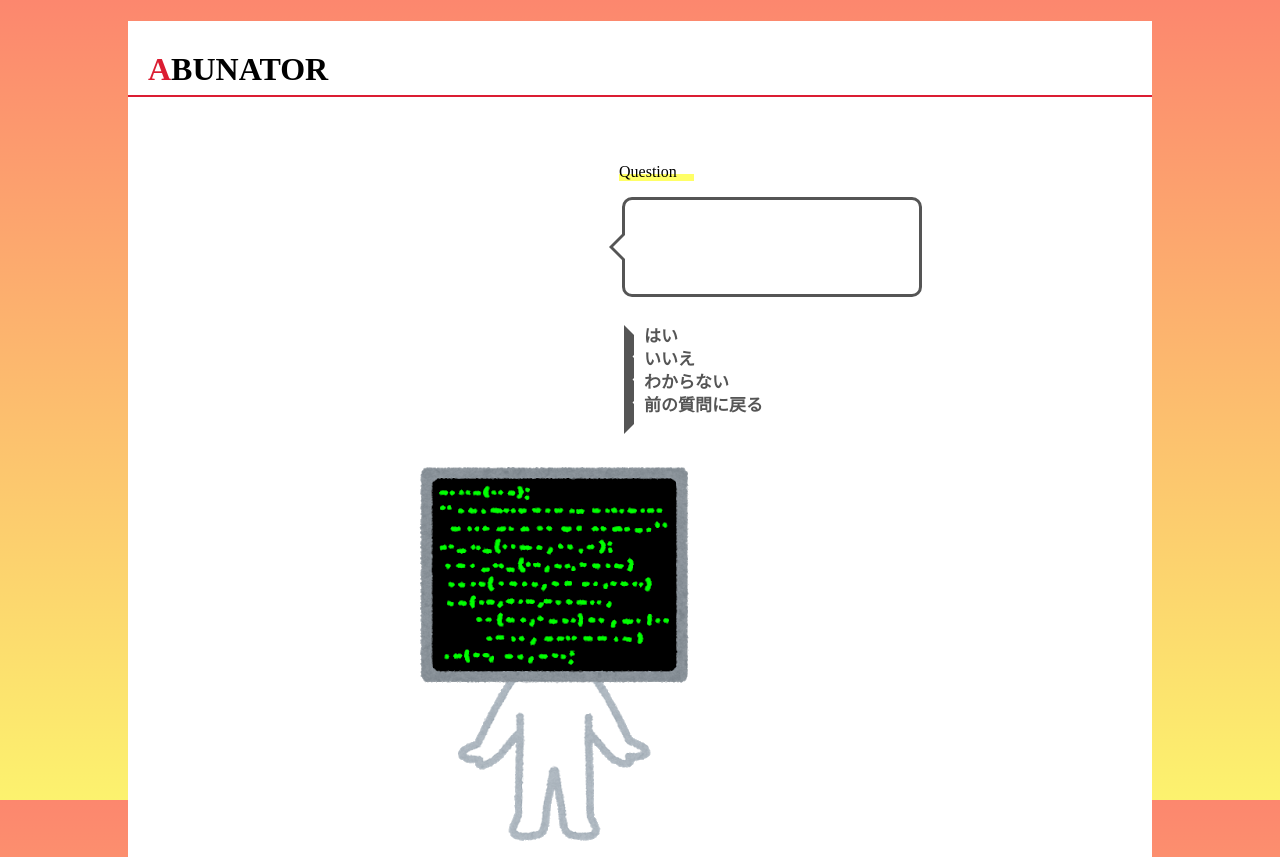
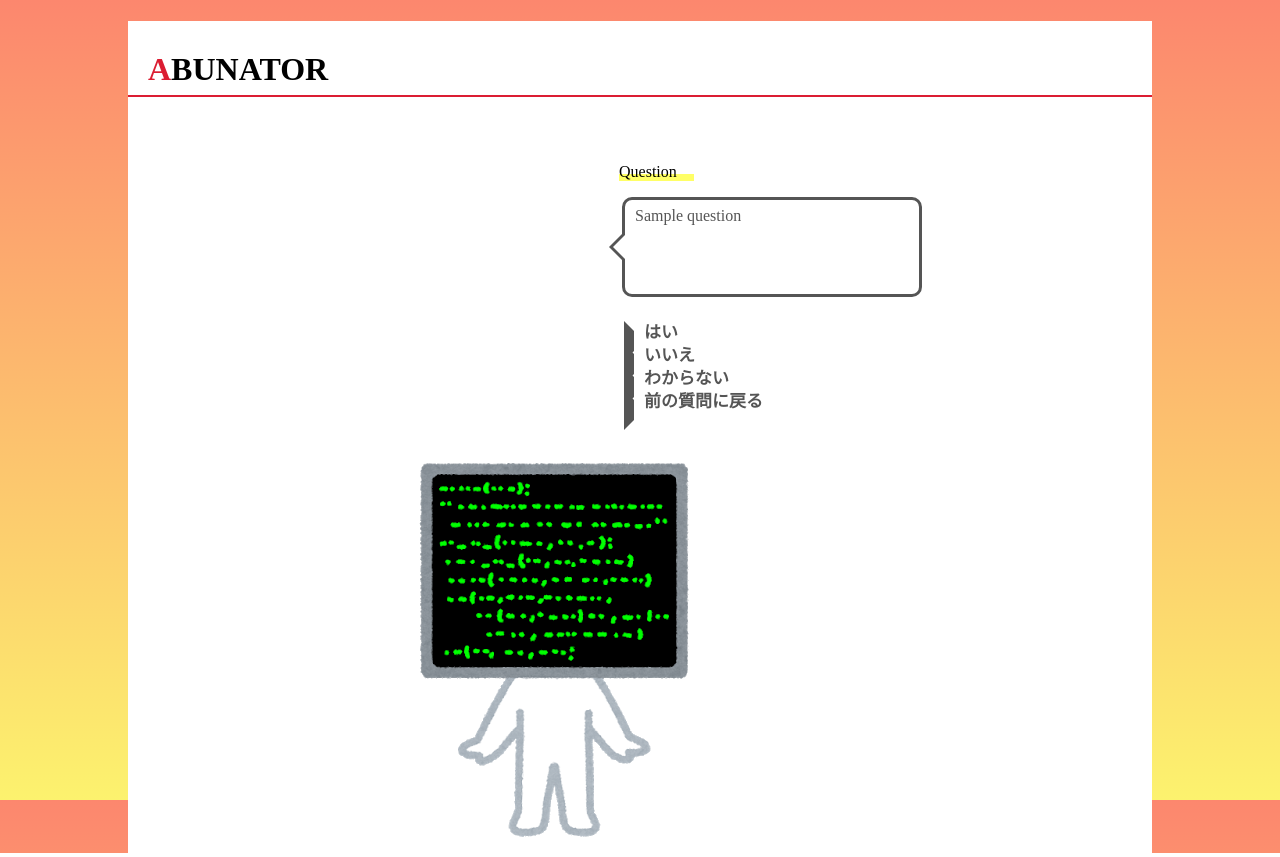
Before and after one commit to kkakkoottaaaniiiia/abunator, a Flask app: template templates/main.html in a window 1280 px wide. Run offline with Flask 2, Linux system fonts and the light colour scheme; the template is opened without the code that fills it: most values are stand-ins (such as "Sample title", 1, 10 or a date in 2020); some libraries are stand-ins or nearby versions.

Commit message:
1406 by Dohi

```diff
--- a/setters.py
+++ b/setters.py
@@ -7,6 +7,7 @@ Created on Wed Jun 10 09:50:58 2020
 import sqlMethods
 import counter
 import Branch
+
 
 #ここにある関数を使えば、好きな配列を初期化できる
 
--- a/templates/error.html
+++ b/templates/error.html
@@ -15,7 +15,7 @@
         <hr size="2" color="#DB1D32" noshade/>
         <div class="box01">
             <div class="box">エラーが発生しました。<br>もう一度やり直しますか？</div>
-            <a href="index.html" class="start">やり直す</a>
+            <a href="/return" class="start">やり直す</a>
         </div>
         <img class="buruburu" src="../imgs/character_program_shock.png" />
 
--- a/templates/main.html
+++ b/templates/main.html
@@ -15,12 +15,15 @@
             <hr size="2" color="#DB1D32" noshade/>
 
             <div id="TotleAnswer">
+            <import sqlMethods>
                 <p class="dai" style="margin-left: 12px;">Question</p>
                 <div class="box">
                     <p>
 
                         <!--質問内容はここに記述する。{{変数}}の形で多分ok-->
-
+                <column = sqlMethods.getCalm()>
+                <question = sqlMethods.QuestionVerse(column)>
+                {{question}}
 
                     </p>
 
--- a/templates/result.html
+++ b/templates/result.html
@@ -26,6 +26,10 @@
             <% int resNo = Branch.getAnswerNo(answer, culumn, question); %>
             <% String name = Branch.resName(answer,culumn,question) ; %>
             <% String deal = Branch.getResultDealing01(answer,culumn,question) ; %>
+
+            <resNo = result.resNumber()>
+            <name = result.resName(resNo)>
+            <dealing = result.resDealing(resNo)>
         -->
         <!-- 特に差支えのない限り、↑は動かさないでください（動物の情報を指定するコードです） -->
 
--- a/templates/unknown.html
+++ b/templates/unknown.html
@@ -15,7 +15,7 @@
         <hr size="2" color="#DB1D32" noshade/>
         <div class="box01">
             <div class="box">名前が分かりませんでした。<br>もう一度やり直しますか？</div>
-            <a href="index.html" class="start">やり直す</a>
+            <a href= "/return" class="start">やり直す</a>
         </div>
         <img class="buruburu" src="../imgs/character_program_shock.png" />
 
```
